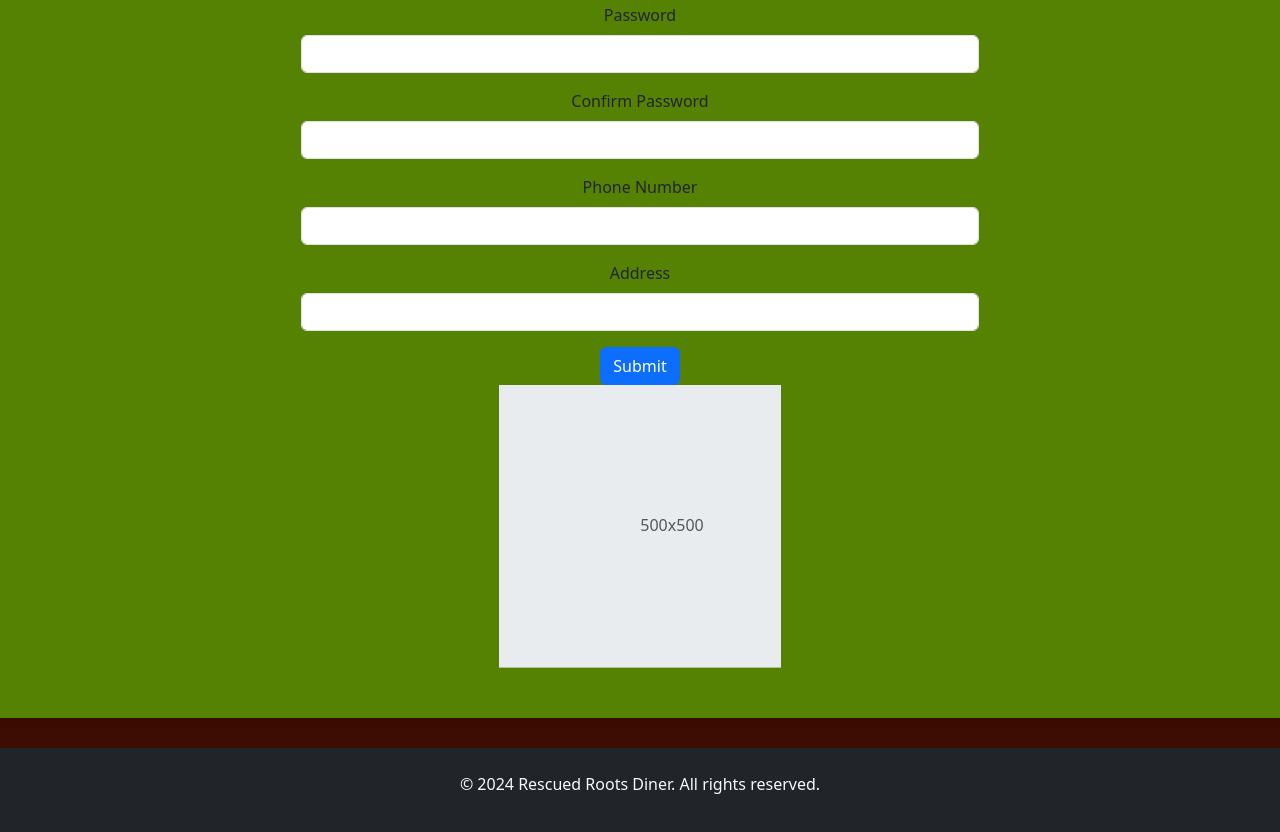
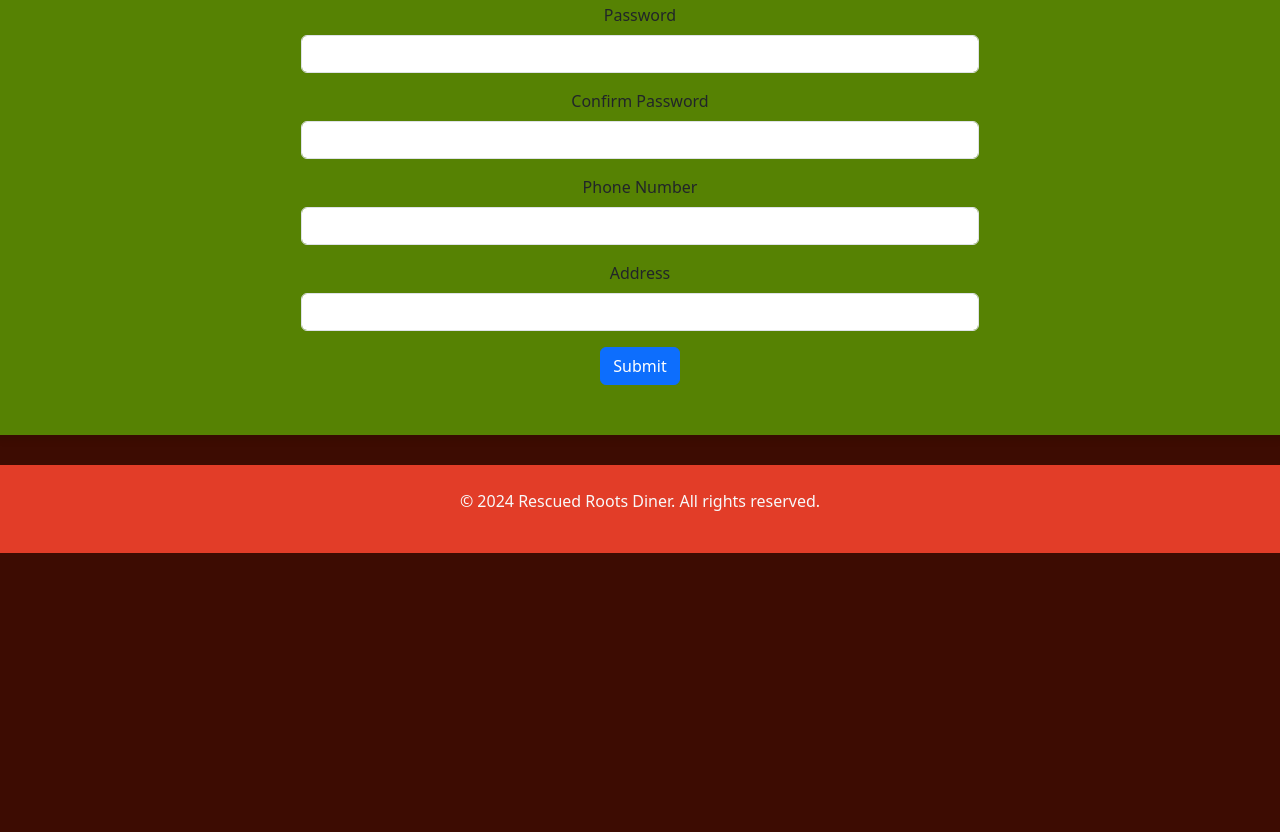
Before and after one commit to zr900/payasyoufeel2, a plain HTML site: page index.html in a window 1280 px wide. Shown: the part 2677-3509 px from the top of the page. After the commit the page ends 3230 px from the top, so only its background shows below. Drawn offline with Linux system fonts and the light colour scheme.

Commit message:
footer colour

```diff
--- a/index.html
+++ b/index.html
@@ -163,14 +163,12 @@
         </div>
         <button type="submit" class="btn btn-primary">Submit</button>
       </form>
-    <div class="col-md-5 mx-auto text-center">
-      <svg class="bd-placeholder-img bd-placeholder-img-lg featurette-image img-fluid mx-auto" width="500" height="500" xmlns="http://www.w3.org/2000/svg" role="img" aria-label="Placeholder: 500x500" preserveAspectRatio="xMidYMid slice" focusable="false"><title>Placeholder</title><rect width="100%" height="100%" fill="var(--bs-secondary-bg)"/><text x="50%" y="50%" fill="var(--bs-secondary-color)" dy=".3em">500x500</text></svg>
-    </div>
+
   </div>
 
 </main>
 
-<footer class="bg-dark text-light text-center py-4">
+<footer class="text-light text-center py-4" style="background-color: #E23D28;">
   <div class="container">
     <p>&copy; 2024 Rescued Roots Diner. All rights reserved.</p>
   </div>
```
